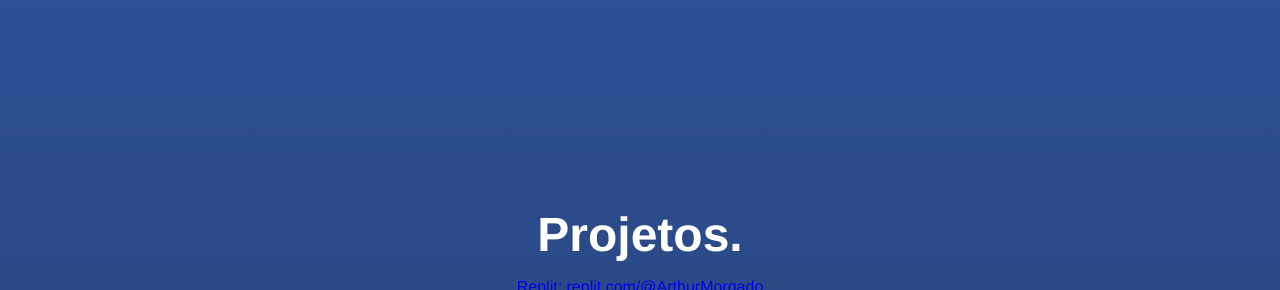
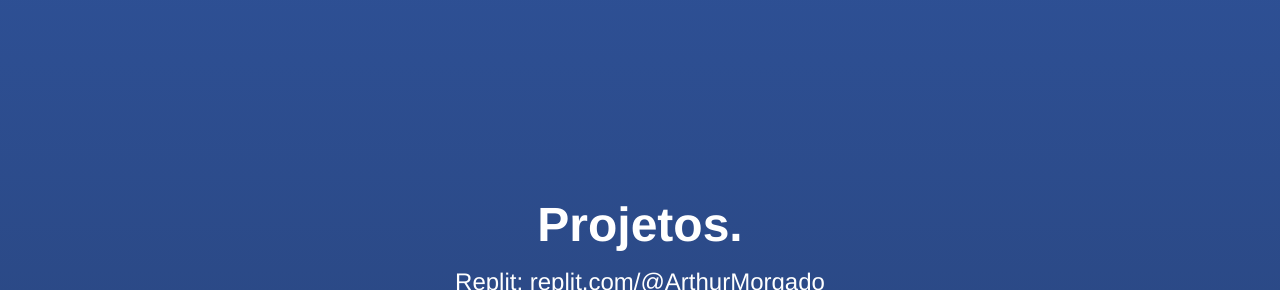
Before and after one commit to Morgadineo/About-me, a plain HTML site: page index.html in a window 1280 px wide. Shown: the part 2284-2574 px from the top of the page. Drawn offline with Linux system fonts and the light colour scheme; a script that the page names is missing.

Commit message:
Update style.css

```diff
--- a/style.css
+++ b/style.css
@@ -114,7 +114,7 @@
     line-height: 3rem;
 }
 
-section#Contato a {
+section a {
     color: white;
     font-size: 1.5rem;
     max-width: 800px;
```
